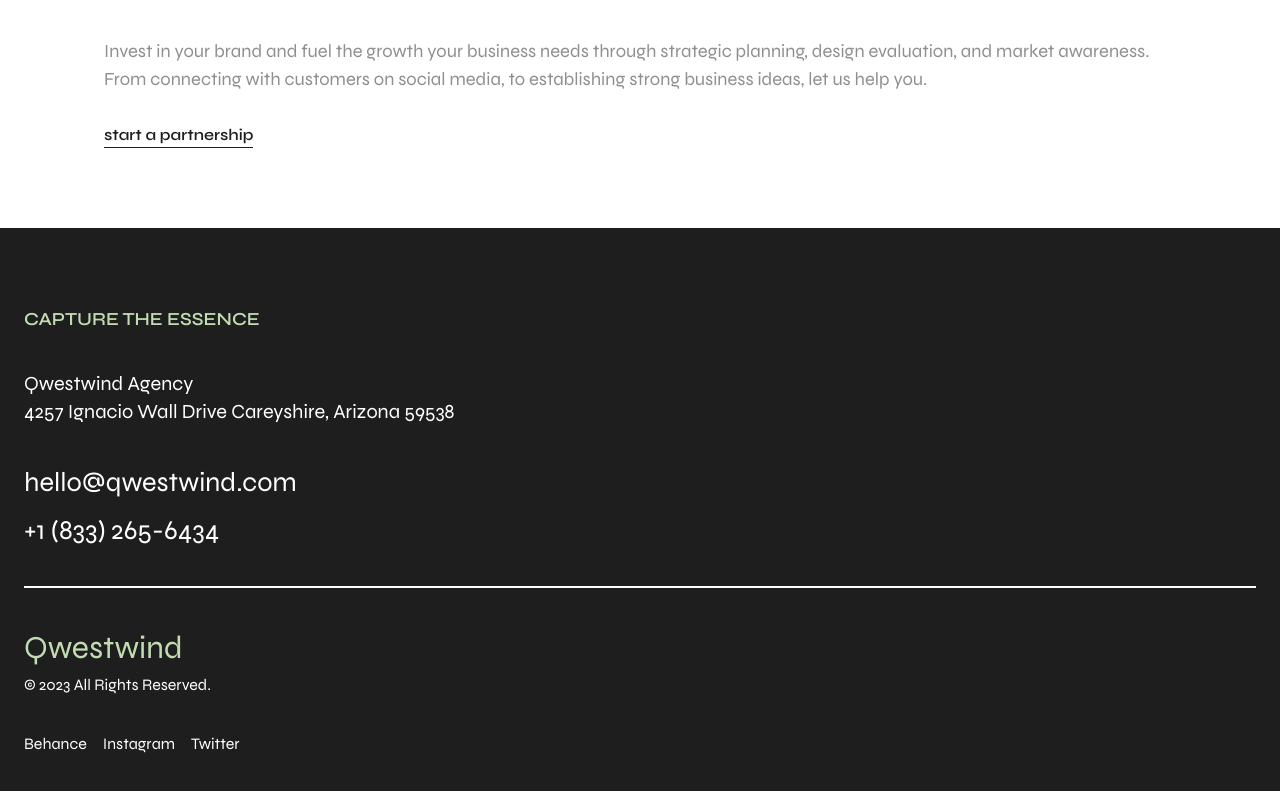
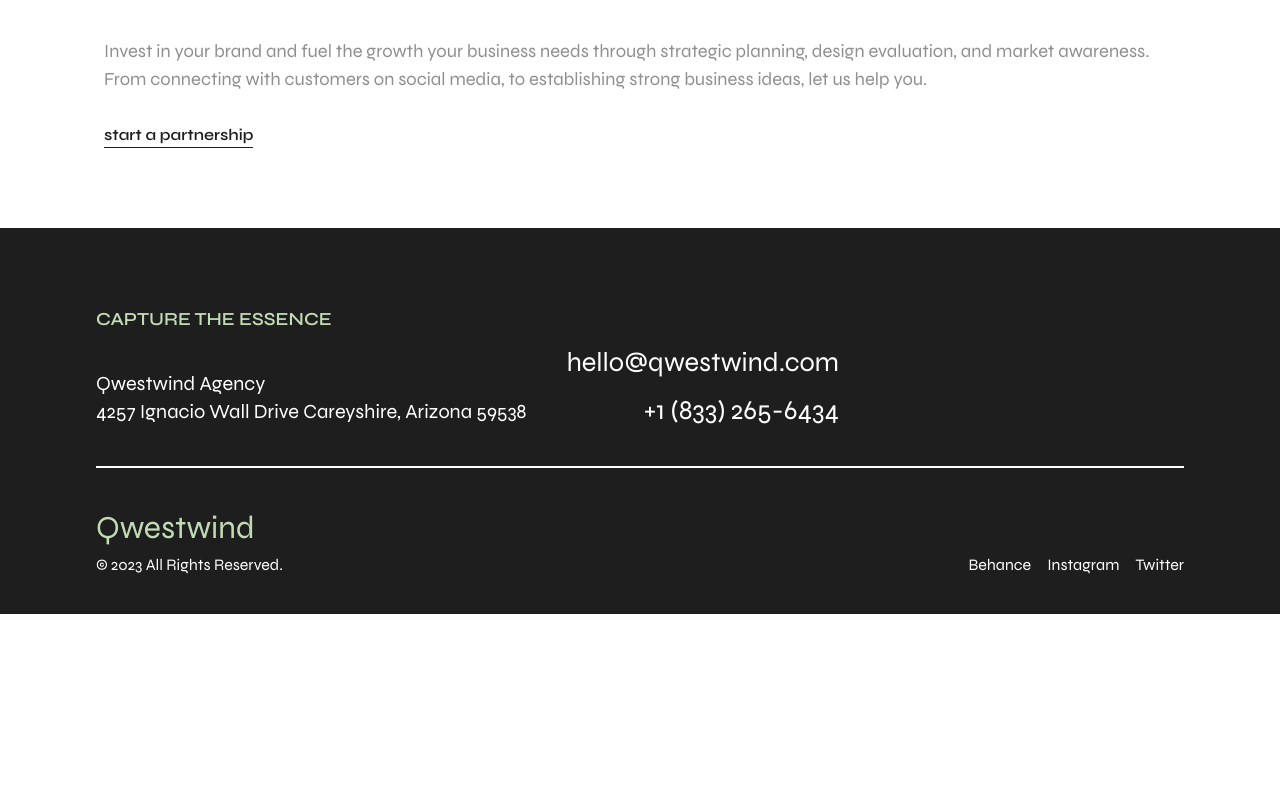
Before and after one commit to kevnhortn/questwind, a plain HTML site: page project.html in a window 1280 px wide. Shown: the part 3933-4724 px from the top of the page. After the commit the page ends 4547 px from the top, so only its background shows below. Drawn offline with nearby package versions, Linux system fonts and the light colour scheme.

Commit message:
Fix flex layout for footer on tablet

```diff
--- a/scss/layout/_grid.scss
+++ b/scss/layout/_grid.scss
@@ -505,6 +505,33 @@
 		}
 	}
 
+	.project-footer-container {
+		.footer-wrapper {
+			max-width: 1600px;
+			padding: 5rem 6rem 2.5rem !important;
+
+			.top-footer-row {
+				flex-direction: row !important;
+				padding-bottom: 2.5rem;
+
+				.right {
+					align-items: end;
+					justify-content: end;
+					margin-bottom: 0 !important;
+				}
+			}
+
+			.bottom-footer-row {
+				flex-direction: row !important;
+				justify-content: space-between;
+
+				.footer-social-list {
+					align-items: end;
+				}
+			}
+		}
+	}
+
 	.top-element-wrapper {
 		padding: 2.5rem 2rem 0 !important;
 	}
```
Also changed, not shown: styles/style.css, 1 other file.
